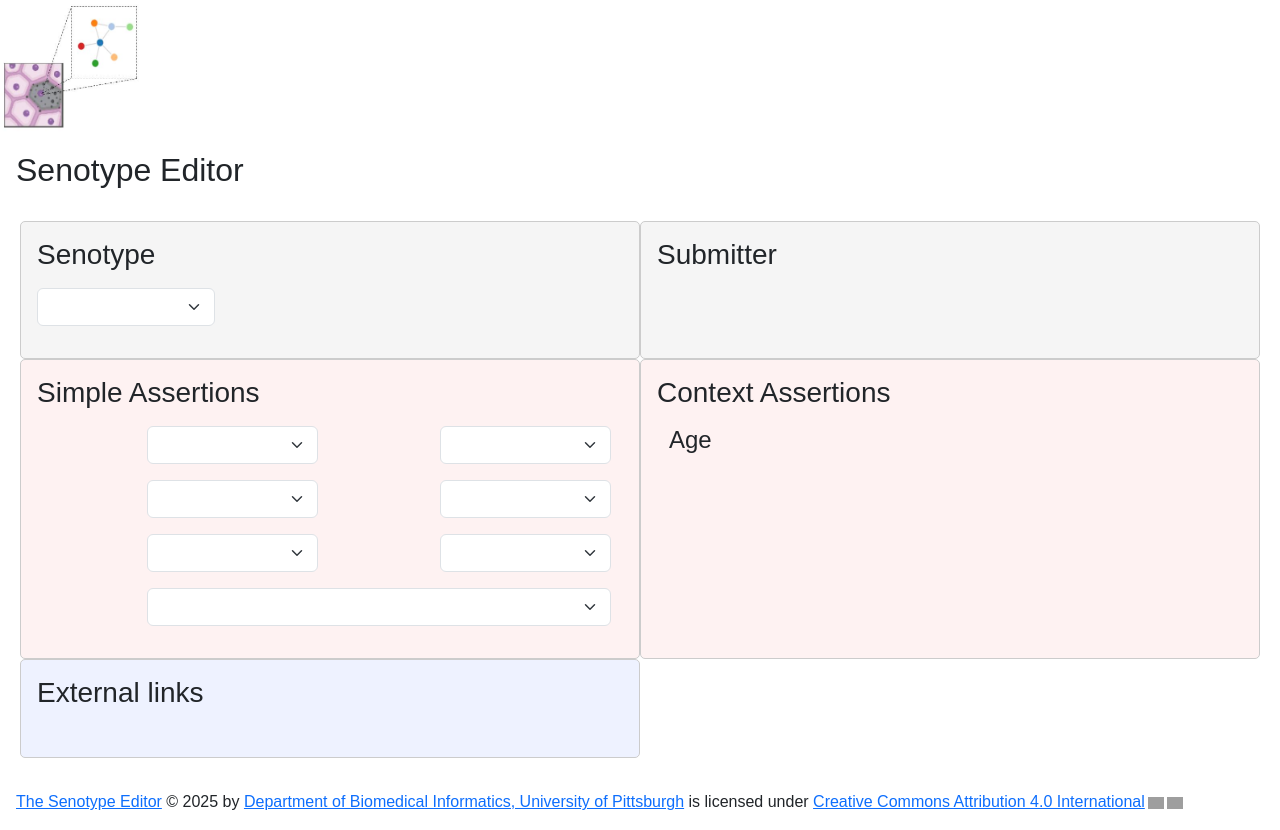
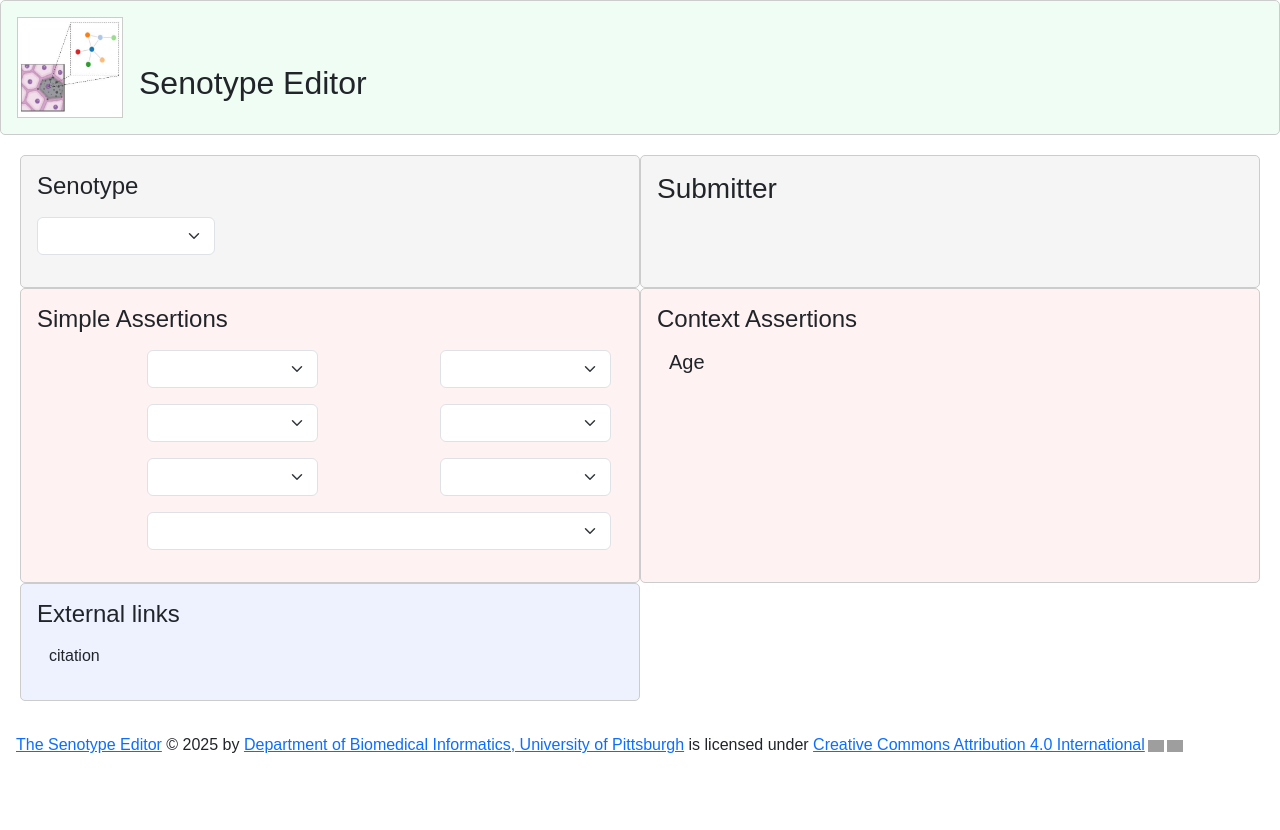
Before and after one commit to sennetconsortium/senotype_editor, a Python web app: template app/templates/edit.html in a window 1280 px wide. After the commit the page ends 753 px from the top, so only its background shows below. Run offline with Jinja, Linux system fonts and the light colour scheme; the template is opened without the code that fills it, so the values that code supplies are empty; some libraries are stand-ins or nearby versions; grey boxes are pictures that could not be loaded.

Commit message:
rearrangement of logo

```diff
--- a/app/templates/edit.html
+++ b/app/templates/edit.html
@@ -3,13 +3,15 @@
 
 {% block content %}
 {% from "_formhelpers.html" import render_field %}
-<img src="static/editor.png" width="141" height="135" alt="Senotype Editor">
-<h2 class="m-3">Senotype Editor</h2>
-<form id="edit_form" method="post" class="m-3 p-3">
+<div class="d-flex align-items-end mb-1 p-3" style="background-color: #F0FDF4; border: 1px solid #ccc; border-radius: 5px;">
+    <img src="static/editor.png" width="106" height="101" alt="Senotype Editor" style="border: 1px solid #ccc;">
+    <h2 class="m-3">Senotype Editor</h2>
+</div>
+<form id="edit_form" method="post" class="mt-0 m-3 p-3">
     <div class="row">
         <!-- Senotype section: left column with border -->
         <div class="col-md-6" style="background-color: #f5f5f5; border: 1px solid #ccc; border-radius: 5px; padding: 16px;">
-            <h3 class="mb-3">Senotype</h3>
+            <h4 class="mb-3">Senotype</h4>
             <div class="mb-3">
                 <strong>{{ form.senotypeid.label }}</strong>
                 {# Render as a Bootstrap select with dropdown arrow #}
@@ -46,7 +48,7 @@
     <div class="row">
         <!-- Simple assertions section: left column with border-->
         <div class="col-md-6" style="background-color: #FEF2F2; border: 1px solid #ccc; border-radius: 5px; padding: 16px;">
-            <h3 class="mb-3">Simple Assertions</h3>
+            <h4 class="mb-3">Simple Assertions</h4>
             <div class="container">
                 <div class="row mb-3">
                     <div class="col-2 d-flex align-items-center">
@@ -130,10 +132,10 @@
         </div>
         <!-- Contexts section: right column with border -->
         <div class="col-md-6" style="background-color: #FEF2F2; border: 1px solid #ccc; border-radius: 5px; padding: 16px;">
-            <h3 class="mb-3">Context Assertions</h3>
+            <h4 class="mb-3">Context Assertions</h4>
             <div class="container">
                 <div class="row mb-3">
-                    <h4 class="mb-4">Age</h4>
+                    <h5 class="mb-4">Age</h5>
                     <!-- Value -->
                     <div class="col-3 d-flex align-items-center">
                         <strong>{{ form.agevalue.label }}</strong>
@@ -161,12 +163,11 @@
     <div class="row">
         <!-- External links section: left column with border -->
         <div class="col-md-6" style="background-color: #EEF2FF; border: 1px solid #ccc; border-radius: 5px; padding: 16px;">
-            <h3 class="mb-3">External links</h3>
+            <h4 class="mb-3">External links</h4>
             <div class="container">
                 <div class="row mb-3">
                     <div class="col-3 d-flex align-items-center">
-                        <strong>{{ form.citation.label }}</strong>
-                        {{ form.citation(class="form-control ms-2") }}
+                       citation
                     </div>
                 </div>
             </div>
```
